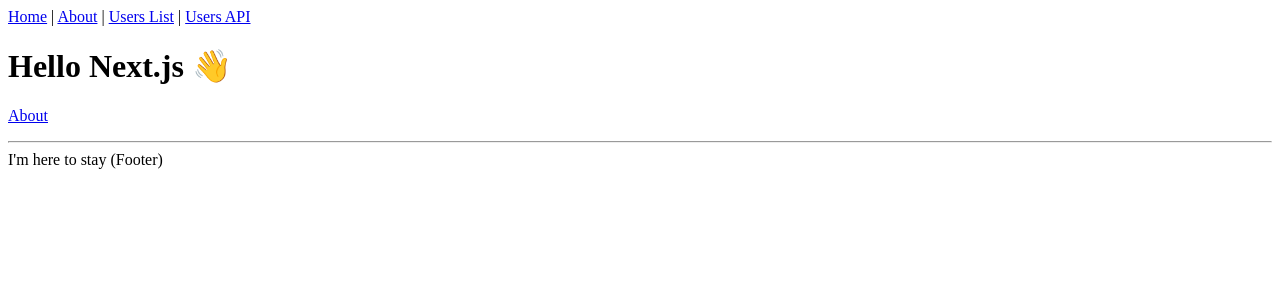
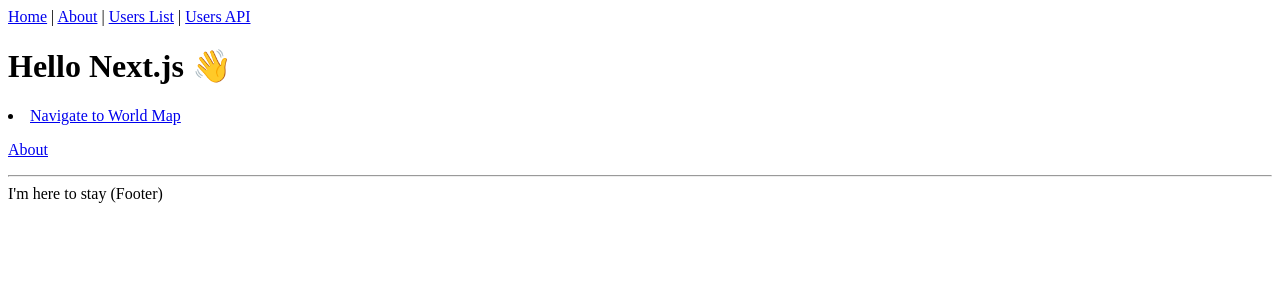
Before and after one commit to Jeloves/project_against_the_light, a Next.js app: page / in a window 1280 px wide. Shown: the top 300 px of the page. Built offline with nearby package versions, Linux system fonts and the light colour scheme.

Commit message:
Installed vercel and sassCSS

```diff
--- a/pages/index.tsx
+++ b/pages/index.tsx
@@ -4,6 +4,7 @@
 const IndexPage = () => (
   <Layout title="Home | Next.js + TypeScript Example">
     <h1>Hello Next.js 👋</h1>
+    <li><Link href="/world-map">Navigate to World Map</Link></li>
     <p>
       <Link href="/about">About</Link>
     </p>
```
Also changed, not shown: tsconfig.json (+15 -4 lines).
